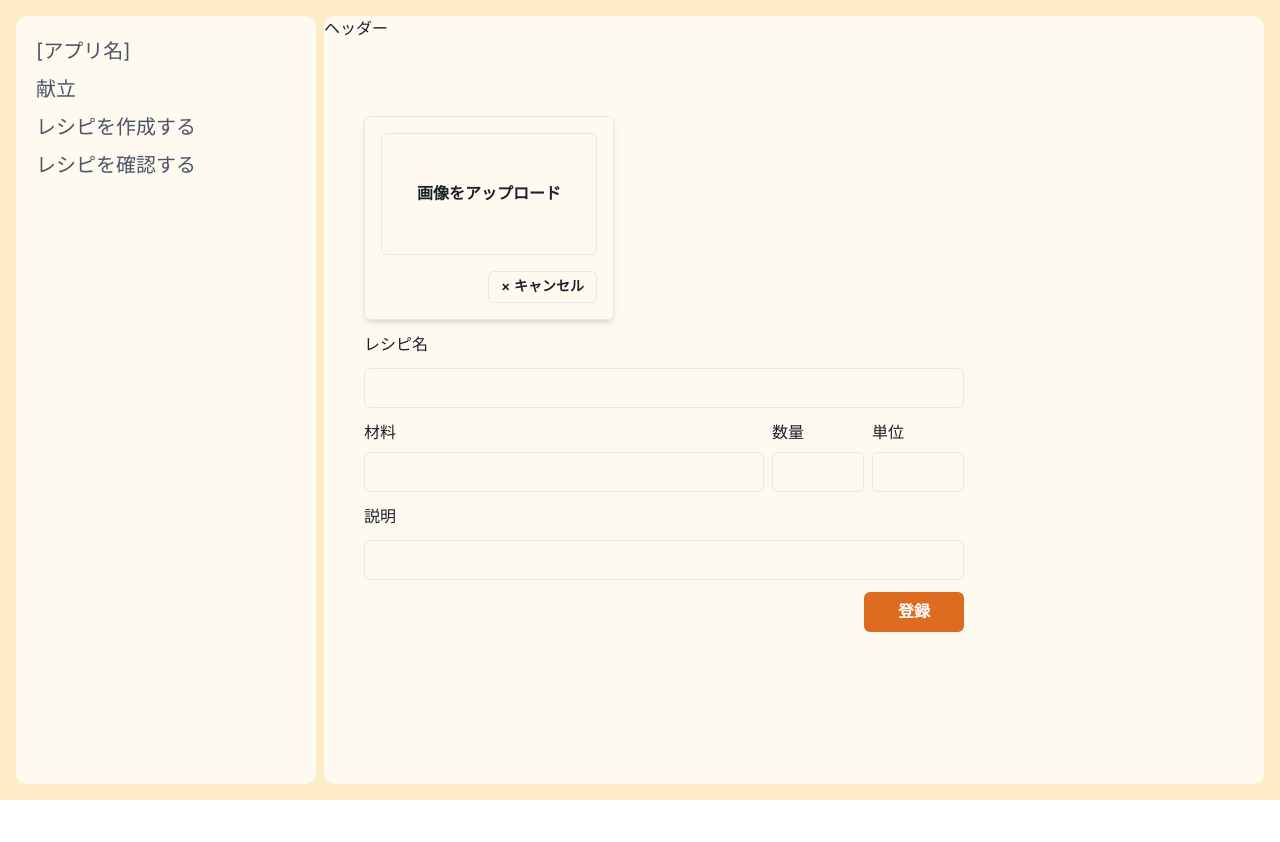
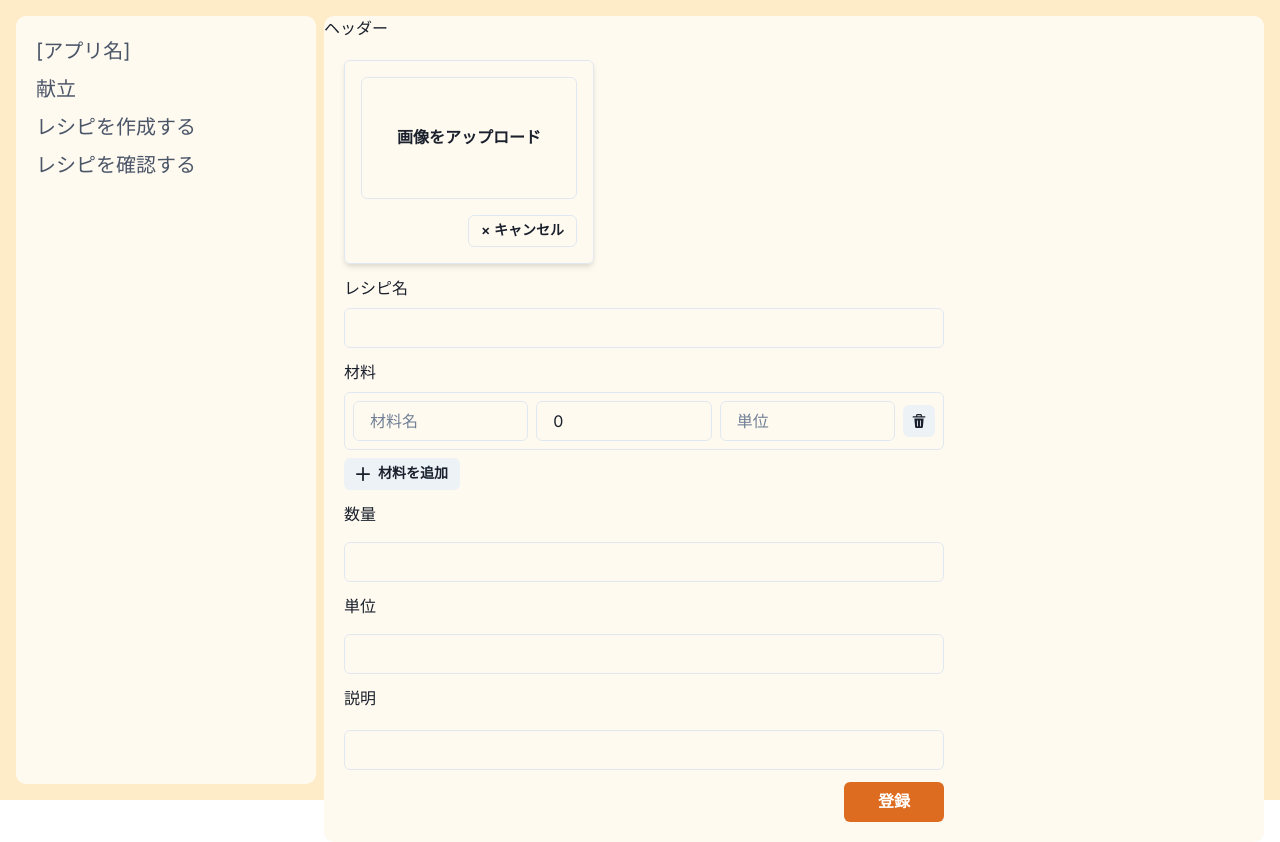
Before and after one commit to Syumai3/recipe-shopper-app, a Next.js app in the folder frontend/: page /createRecipe in a window 1280 px wide. Before the commit the page ends 800 px from the top, so only its background shows below. Built offline with nearby package versions, Linux system fonts and the light colour scheme; no server answers.

Commit message:
材料を追加するロジックを追加

```diff
--- a/frontend/app/createRecipe/page.tsx
+++ b/frontend/app/createRecipe/page.tsx
@@ -1,30 +1,138 @@
-import { Box, Button, HStack, Input, Stack, VStack } from "@chakra-ui/react";
-import React from "react";
-import { SendImageForm } from "../components/SendImageForm";
+'use client';
+
+import {
+  Box,
+  Button,
+  FormControl,
+  FormLabel,
+  HStack,
+  IconButton,
+  Input,
+  Stack,
+  VStack,
+} from '@chakra-ui/react';
+import { AddIcon, DeleteIcon } from '@chakra-ui/icons';
+import React, { useState } from 'react';
+import { SendImageForm } from '../components/SendImageForm';
+
+type Ingredient = {
+  name: string;
+  quantity: number;
+  unit: string;
+};
 
 function CreateRecipe() {
+  const [recipeName, setRecipeName] = useState('');
+  const [ingredients, setIngredients] = useState<Ingredient[]>([
+    { name: '', quantity: 0, unit: '' },
+  ]);
+  const [description, setDescription] = useState('');
+
+  // 材料の追加
+  const addIngredient = () => {
+    setIngredients([...ingredients, { name: '', quantity: 0, unit: '' }]);
+  };
+  // 材料の削除
+  const removeIngredient = (index: number) => {
+    setIngredients(ingredients.filter((_, i) => i !== index));
+  };
+  // 材料の更新
+  const updateIngredient = (
+    index: number,
+    field: keyof Ingredient,
+    value: string | number,
+  ) => {
+    const newIngredients = ingredients.map((ingredient, i) => {
+      if (i === index) {
+        return { ...ingredient, [field]: value };
+      }
+      return ingredient;
+    });
+    setIngredients(newIngredients);
+  };
+
+  const handleSubmit = () => {
+    // バックエンドへ送信する処理を書く
+    console.log({ recipeName, ingredients, description });
+  };
+
   return (
-    <Stack spacing={3} w="600px" m={10}>
+    <Stack spacing={3} w="600px" m={5}>
       <SendImageForm />
-      <label htmlFor="recipe-name">レシピ名</label>
-      <Input id="recipe-name" w="100%" variant="outline" />
+      <FormControl>
+        <FormLabel htmlFor="recipe-name">レシピ名</FormLabel>
+        <Input
+          value={recipeName}
+          onChange={(e) => setRecipeName(e.target.value)}
+          id="recipe-name"
+          w="100%"
+          variant="outline"
+        />
+      </FormControl>
 
-      <HStack>
+      <FormControl>
+        <FormLabel>材料</FormLabel>
+        <VStack
+          align="stretch"
+          maxH="200px"
+          overflowY="auto"
+          borderWidth={1}
+          borderRadius="md"
+          p={2}
+        >
+          {ingredients.map((ingredient, index) => (
+            <HStack key={index}>
+              <Input
+                placeholder="材料名"
+                value={ingredient.name}
+                onChange={(e) =>
+                  updateIngredient(index, 'name', e.target.value)
+                }
+              />
+              <Input
+                placeholder="数量"
+                value={ingredient.quantity}
+                onChange={(e) =>
+                  updateIngredient(index, 'quantity', e.target.value)
+                }
+              />
+              <Input
+                placeholder="単位"
+                value={ingredient.unit}
+                onChange={(e) =>
+                  updateIngredient(index, 'unit', e.target.value)
+                }
+              />
+              <IconButton
+                aria-label="Remove ingredient"
+                icon={<DeleteIcon />}
+                onClick={() => removeIngredient(index)}
+                size="sm"
+              />
+            </HStack>
+          ))}
+        </VStack>
+        <Button leftIcon={<AddIcon />} onClick={addIngredient} mt={2} size="sm">
+          材料を追加
+        </Button>
+      </FormControl>
+
       <Stack>
-          <label htmlFor="ingredients">材料</label>
-          <Input id="ingredients" w="400px" variant="outline" />
-        </Stack>
-        <Stack>
-          <label htmlFor="ingredients">数量</label>
+        <FormLabel htmlFor="ingredients">数量</FormLabel>
         <Input id="ingredients" w="100%" variant="outline" />
       </Stack>
       <Stack>
-          <label htmlFor="ingredients">単位</label>
+        <FormLabel htmlFor="ingredients">単位</FormLabel>
         <Input id="ingredients" w="100%" variant="outline" />
       </Stack>
-      </HStack>
-      <label htmlFor="description">説明</label>
-      <Input id="description" variant="outline" />
+
+      <FormLabel htmlFor="description">説明</FormLabel>
+      <Input
+        value={description}
+        onChange={(e) => setDescription(e.target.value)}
+        id="description"
+        variant="outline"
+      />
       <Box display="flex" justifyContent="flex-end">
         <Button colorScheme="orange" w="100px">
           登録
```
Lines whose indentation alone changed are shown as unchanged.
